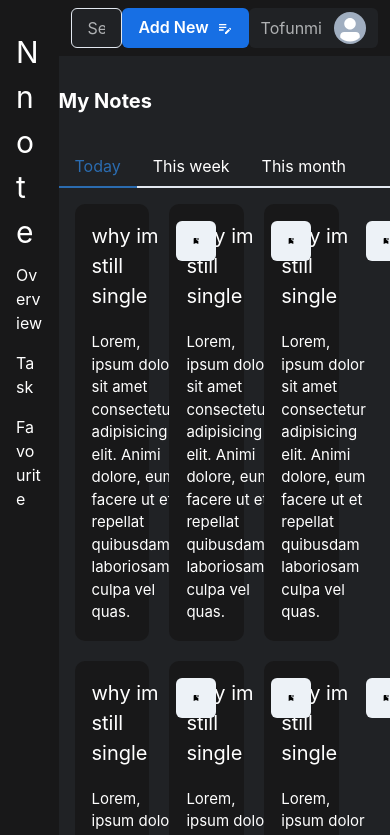
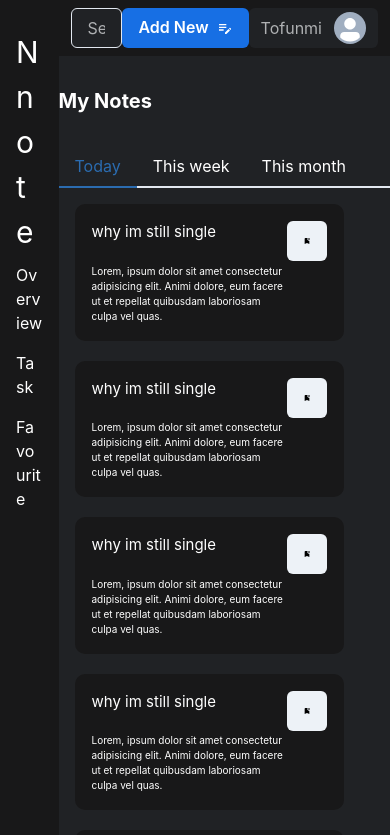
Before and after one commit to devtofunmi/Nnote, a React (Vite) app: page /dashboard in a window 390 px wide. Shown: the top 835 px of the page. Built offline with nearby package versions, Linux system fonts and the light colour scheme.

Commit message:
making it responsive

```diff
--- a/src/components/NoteCard.jsx
+++ b/src/components/NoteCard.jsx
@@ -3,18 +3,18 @@ import { MdBookmarkAdd } from "react-icons/md";
 
 const NoteCard = () => {
   return (
-    <Box width={"25%"} bg={"#181819"} p={"17px"} borderRadius={"10px"}>
+    <Box width={["90%", "25%"]} bg={"#181819"} p={"17px"} borderRadius={"10px"}>
       <Flex>
         <Box>
-          <Text fontSize={"20px"}>why im still single</Text>
-          <Text mt={5} fontSize={"15px"}>
+          <Text fontSize={["15px", "20px"]}>why im still single</Text>
+          <Text mt={5} fontSize={["10px", "15px"]}>
             Lorem, ipsum dolor sit amet consectetur adipisicing elit. Animi
             dolore, eum facere ut et repellat quibusdam laboriosam culpa vel
             quas.
           </Text>
         </Box>
         <Button>
-          <MdBookmarkAdd fontSize={"80px"} color={"black"} />
+          <MdBookmarkAdd fontSize={["50px", "80px"]} color={"black"} />
         </Button>
       </Flex>
     </Box>
```
